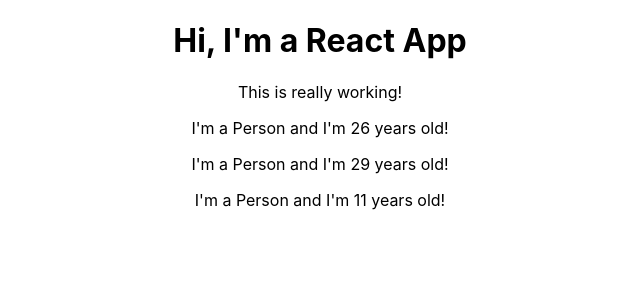
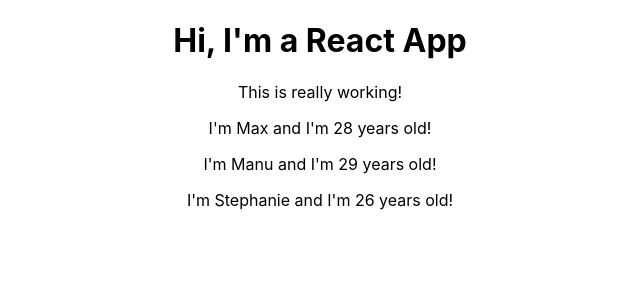
Before and after one commit to jp-ryuji/udemy-react-complete-guide, a React (Create React App) app in the folder session3/react-complete-guide/: page / in a window 1280 px wide. Shown: the top 300 px of the page, without its empty margins (320-960 px from the left). Built offline with nearby package versions, Linux system fonts and the light colour scheme.

Commit message:
36. Working with Props

```diff
--- a/session3/react-complete-guide/src/App.js
+++ b/session3/react-complete-guide/src/App.js
@@ -8,9 +8,9 @@
     <div className="App">
       <h1>Hi, I'm a React App</h1>
       <p>This is really working!</p>
-      <Person />
-      <Person />
-      <Person />
+      <Person name="Max" age="28" />
+      <Person name="Manu" age="29">My Hobbies: Racing</Person>
+      <Person name="Stephanie" age="26" />
     </div>
   );
 }
--- a/session3/react-complete-guide/src/Person/Person.js
+++ b/session3/react-complete-guide/src/Person/Person.js
@@ -1,7 +1,7 @@
 import React from 'react';
 
-const person = () => {
-  return <p>I'm a Person and I'm {Math.floor(Math.random() * 30)} years old!</p>
+const person = (props) => {
+  return <p>I'm {props.name} and I'm {props.age} years old!</p>
 }
 
 export default person;
```
